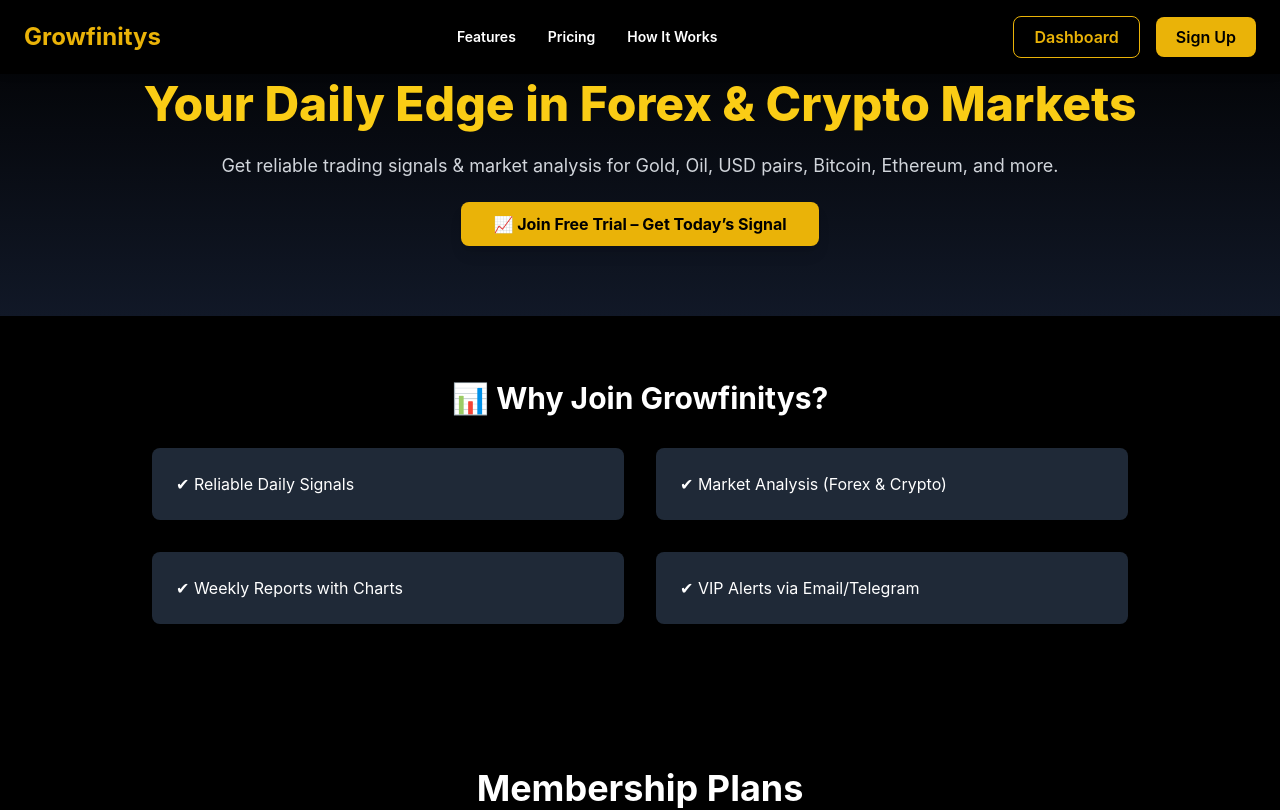
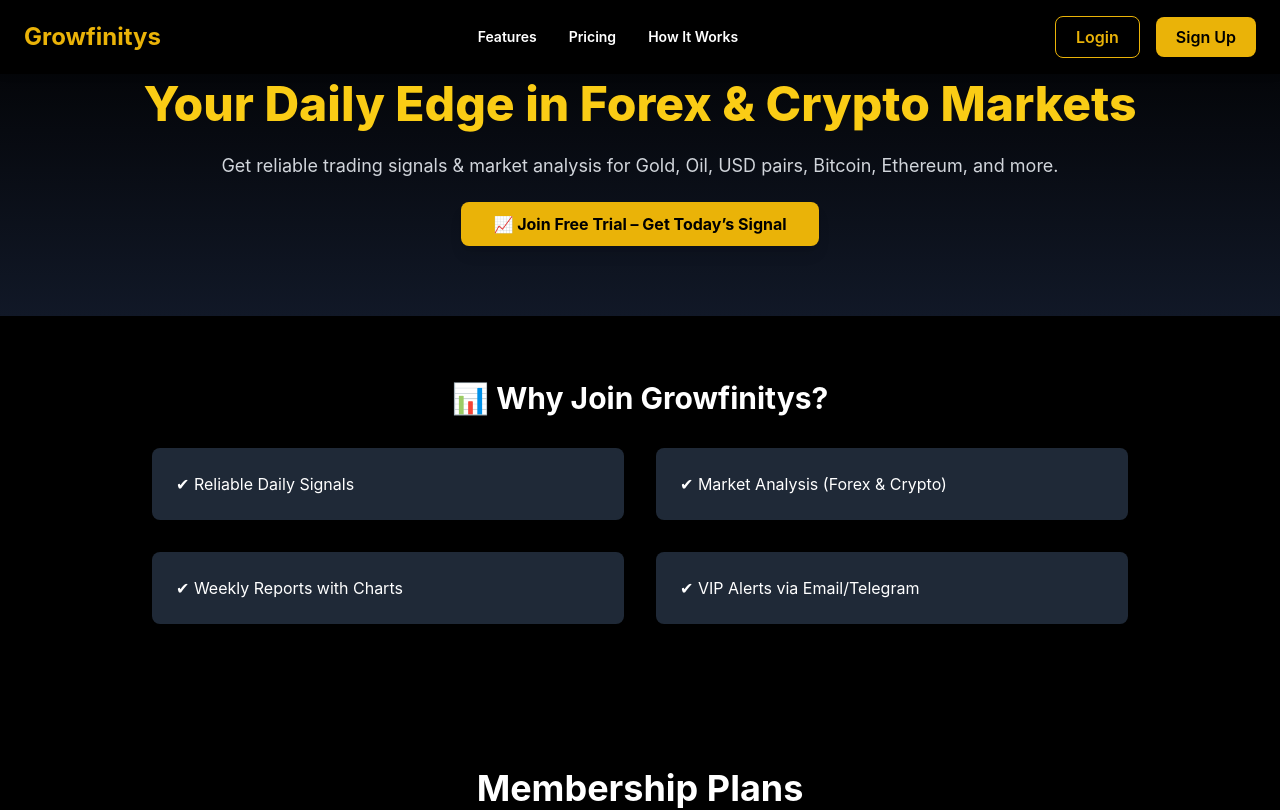
Before and after one commit to mhdkharoub-rgb/growfinitys, a Next.js app: page / in a window 1280 px wide. Shown: the top 810 px of the page. Built offline with nearby package versions, Linux system fonts and the light colour scheme.

Commit message:
Update Navbar.js

```diff
--- a/components/Navbar.js
+++ b/components/Navbar.js
@@ -17,25 +17,20 @@
           <a href="#how" className="hover:text-yellow-400 transition">How It Works</a>
         </div>
 
-        {/* Buttons Section */}
+        {/* Auth Buttons */}
         <div className="flex items-center space-x-4">
-          {/* Dashboard Button */}
           <Link
-            href="/dashboard"
+            href="/login"
             className="border border-yellow-500 text-yellow-500 font-semibold py-2 px-5 rounded-lg hover:bg-yellow-500 hover:text-black transition"
           >
-            Dashboard
+            Login
           </Link>
-
-          {/* Sign Up Button */}
-          <a
-            href="https://nas.io/growfinitys/zerolink/basic"
-            target="_blank"
-            rel="noreferrer"
+          <Link
+            href="/signup"
             className="bg-yellow-500 text-black font-semibold py-2 px-5 rounded-lg hover:bg-yellow-400 transition"
           >
             Sign Up
-          </a>
+          </Link>
         </div>
       </div>
     </nav>
```
